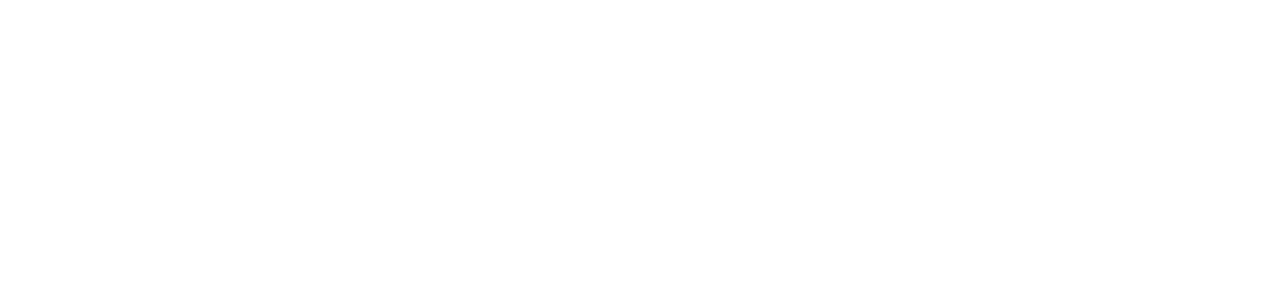
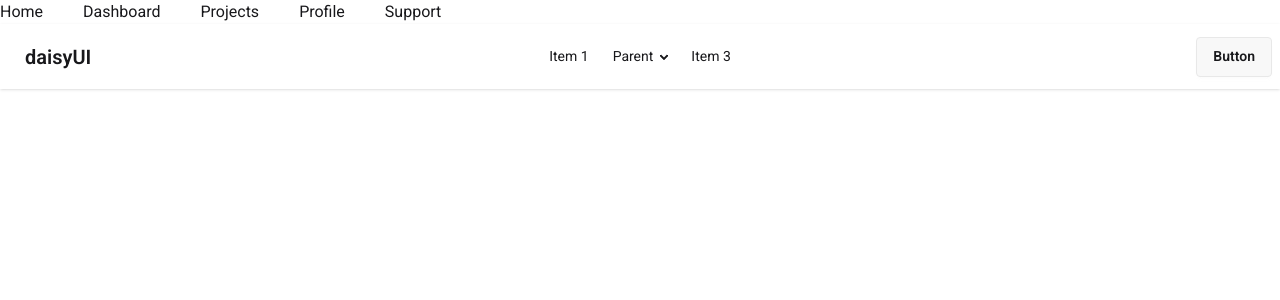
Before and after one commit to juhairulislam/react-with-tailwind, a React (Vite) app: page /support in a window 1280 px wide. Shown: the top 300 px of the page. Built offline with nearby package versions, Linux system fonts and the light colour scheme.

Commit message:
add custom navigation and install lucid

```diff
--- a/package.json
+++ b/package.json
@@ -12,6 +12,7 @@
   "dependencies": {
     "@tailwindcss/vite": "^4.2.1",
     "daisyui": "^5.5.19",
+    "lucide-react": "^0.577.0",
     "react": "^19.2.4",
     "react-dom": "^19.2.4",
     "tailwindcss": "^4.2.1"
--- a/src/App.jsx
+++ b/src/App.jsx
@@ -1,15 +1,17 @@
 
+import Navbar from '../src/Components/Navbar/Navbar'
 import './App.css'
+import DaisyNav from './Components/DaisyNav/DaisyNav'
 
 function App() {
 
   return (
     <>
 
-
-
-
-
+    <header>
+      <Navbar></Navbar>
+      <DaisyNav></DaisyNav>
+    </header>
 
     </>
   )
--- /dev/null
+++ b/src/Components/DaisyNav/DaisyNav.jsx
@@ -0,0 +1,49 @@
+import React from 'react';
+
+const DaisyNav = () => {
+    return (
+        <div className="navbar bg-base-100 shadow-sm">
+            <div className="navbar-start">
+                <div className="dropdown">
+                    <div tabIndex={0} role="button" className="btn btn-ghost lg:hidden">
+                        <svg xmlns="http://www.w3.org/2000/svg" className="h-5 w-5" fill="none" viewBox="0 0 24 24" stroke="currentColor"> <path strokeLinecap="round" strokeLinejoin="round" strokeWidth="2" d="M4 6h16M4 12h8m-8 6h16" /> </svg>
+                    </div>
+                    <ul
+                        tabIndex="-1"
+                        className="menu menu-sm dropdown-content bg-base-100 rounded-box z-1 mt-3 w-52 p-2 shadow">
+                        <li><a>Item 1</a></li>
+                        <li>
+                            <a>Parent</a>
+                            <ul className="p-2">
+                                <li><a>Submenu 1</a></li>
+                                <li><a>Submenu 2</a></li>
+                            </ul>
+                        </li>
+                        <li><a>Item 3</a></li>
+                    </ul>
+                </div>
+                <a className="btn btn-ghost text-xl">daisyUI</a>
+            </div>
+            <div className="navbar-center hidden lg:flex">
+                <ul className="menu menu-horizontal px-1">
+                    <li><a>Item 1</a></li>
+                    <li>
+                        <details>
+                            <summary>Parent</summary>
+                            <ul className="p-2 bg-base-100 w-40 z-1">
+                                <li><a>Submenu 1</a></li>
+                                <li><a>Submenu 2</a></li>
+                            </ul>
+                        </details>
+                    </li>
+                    <li><a>Item 3</a></li>
+                </ul>
+            </div>
+            <div className="navbar-end">
+                <a className="btn">Button</a>
+            </div>
+        </div>
+    );
+};
+
+export default DaisyNav;
--- /dev/null
+++ b/src/Components/Navbar/Navbar.jsx
@@ -0,0 +1,50 @@
+import React from 'react';
+
+
+const navItems = [
+  {
+    id: "nav-001",
+    name: "Home",
+    path: "/",
+    purpose: "Landing page overview and quick access to core features"
+  },
+  {
+    id: "nav-002",
+    name: "Dashboard",
+    path: "/dashboard",
+    purpose: "User-specific insights, stats, and activity tracking"
+  },
+  {
+    id: "nav-003",
+    name: "Projects",
+    path: "/projects",
+    purpose: "View, manage, and create user projects"
+  },
+  {
+    id: "nav-004",
+    name: "Profile",
+    path: "/profile",
+    purpose: "User account details, settings, and preferences"
+  },
+  {
+    id: "nav-005",
+    name: "Support",
+    path: "/support",
+    purpose: "Help center, FAQs, and contact support"
+  }
+];
+
+const Navbar = () => {
+    return (
+       <nav>
+        <ul className='flex'>
+            {
+                navItems.map(route => <li key={route.path} className='mr-10'><a href={route.path}>{route.name}</a></li>
+)
+            }
+        </ul>
+       </nav>
+    );
+};
+
+export default Navbar;
```
Also changed, not shown: 1 other file (tests, documents, lock files or other folders).
